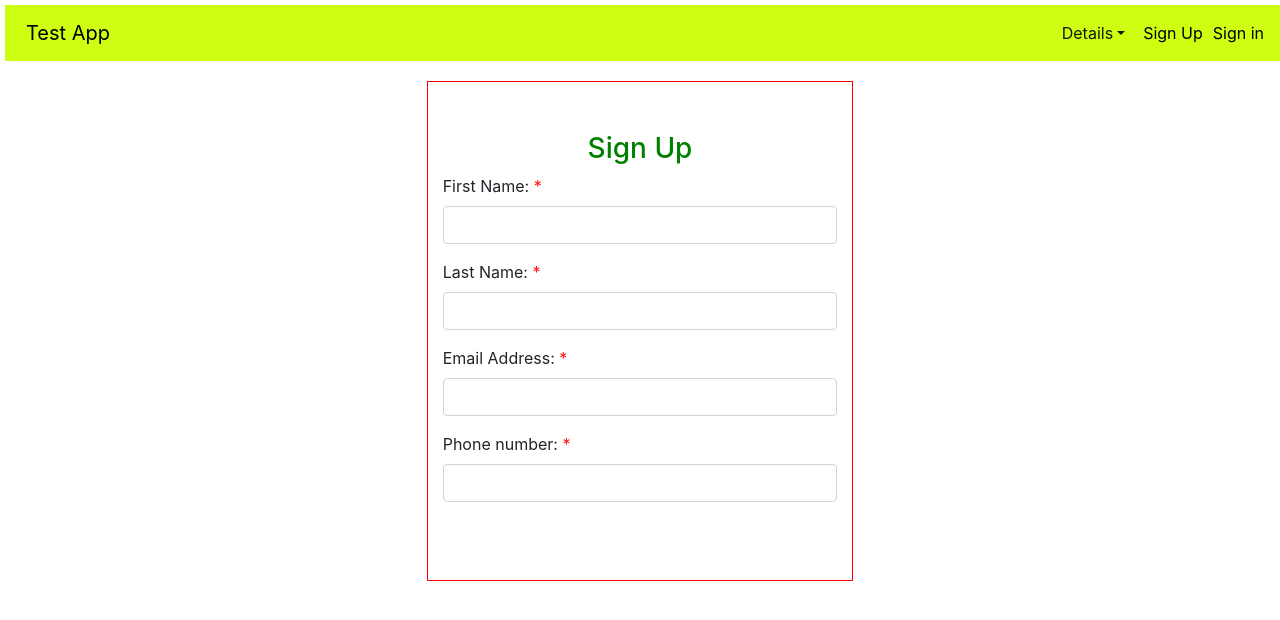
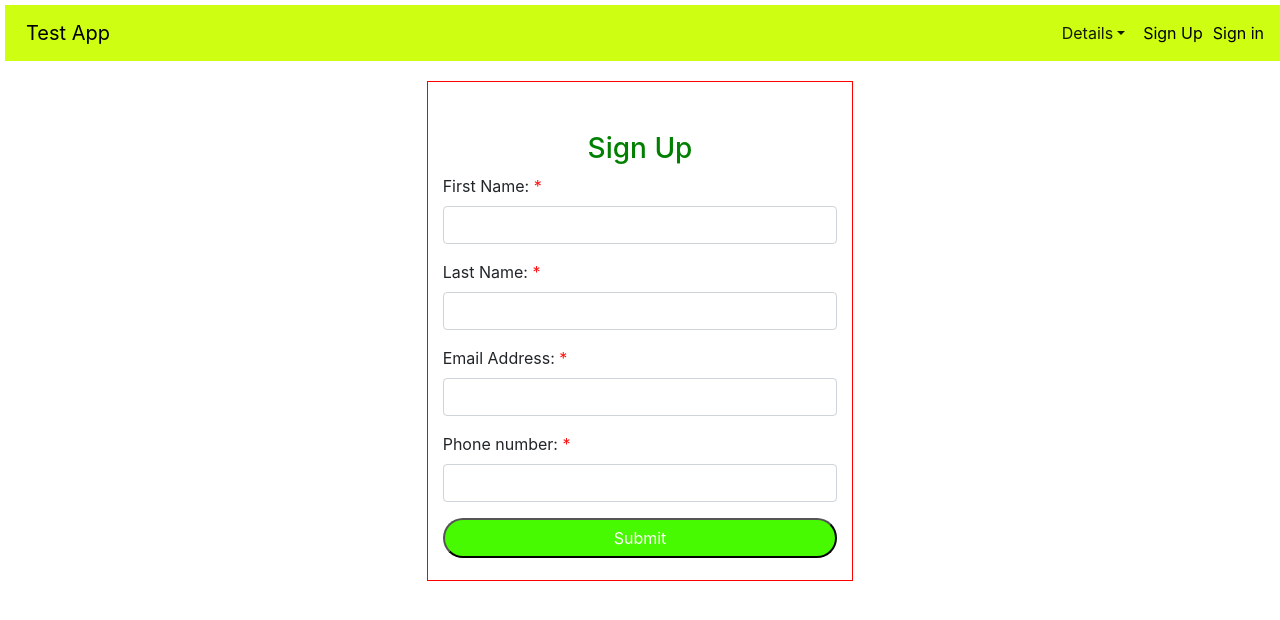
Before and after one commit to Vigneshjayanthi/TrailLogin, a React (Create React App) app: page /signup in a window 1280 px wide. Shown: the top 620 px of the page. Built offline with nearby package versions, Linux system fonts and the light colour scheme.

Commit message:
small change

```diff
--- a/src/Components/SignIn/SignIn.css
+++ b/src/Components/SignIn/SignIn.css
@@ -14,12 +14,13 @@
     border-radius: 25px;
     width:100%;
     height: 45px;
-        cursor: pointer;
+    cursor: pointer;
+    border: #fff;
 }
 
 .form-group button:hover{
     color:#fff;
-    background-color: #1212fe;
+    background-color: #0547ff;
 }
 
 .error{
--- a/src/Components/SignIn/SignIn.js
+++ b/src/Components/SignIn/SignIn.js
@@ -41,11 +41,11 @@ submitHandler=(e)=>{
             <form onSubmit={(event)=>{this.submitHandler(event)}}>
                 <div className="form-group">
                    <b> <label htmlFor="name">Username:</label></b>
-                    <input type="text" name="username" className="form-control"></input>
+                    <input type="text" name="username" id= "name" className="form-control"></input>
                 </div>
                 <div className="form-group">
                   <b> <label htmlFor="password">Password:</label></b>
-                    <input type="password" name="password" className="form-control"></input>
+                    <input type="password" name="password"id ="password" className="form-control"></input>
                 </div>
                 <div className="form-group">
                     <button type="submit">Submit</button>
--- a/src/Components/SignUp/SignUp.css
+++ b/src/Components/SignUp/SignUp.css
@@ -9,15 +9,17 @@
      text-align: center;
      color: green;
  }
-.form-group button{
+.buttonstyle{
     color:white;
-    background-color: #4879fd;
+    background-color:#48fa01 ;
     border-radius: 25px;
-    width:220px;
-cursor: pointer;
+    width:100%;
+    height: 40px;
+    cursor: pointer;
 }
 
-.form-group button:hover{
-    color:black;
-    background-color: #1212fe;
+.buttonstyle:hover{
+    color:white;
+    background-color: #12de22;
+    font-weight: bold;
 }
--- a/src/Components/SignUp/SignUp.js
+++ b/src/Components/SignUp/SignUp.js
@@ -7,7 +7,7 @@ const signUp = () =>{
         <div>
             <h3 style={{color:'green', textAlign:'center'}}>Sign Up</h3>
         </div>
-        {<form>
+        <form>
             <div className="form-group">
                 <label htmlFor="firstName">First Name:&nbsp;<span style={{color:'#fe1212'}}>*</span></label>
                 <input type="text" className="form-control" name="firstname" id ="firstName" required/>
@@ -24,7 +24,10 @@ const signUp = () =>{
                 <label htmlFor="phoneNumber">Phone number:&nbsp;<span style={{color:'#fe1212'}}>*</span></label>
                 <input type="number" className="form-control" name="Phonenumber" id="phonenumber" required maxLength='10' minLength='10'/>
             </div>
-        </form> }
+
+                <button  className="buttonstyle" type ="submit">Submit</button>
+
+        </form>
 
     </div>)
 }
```
